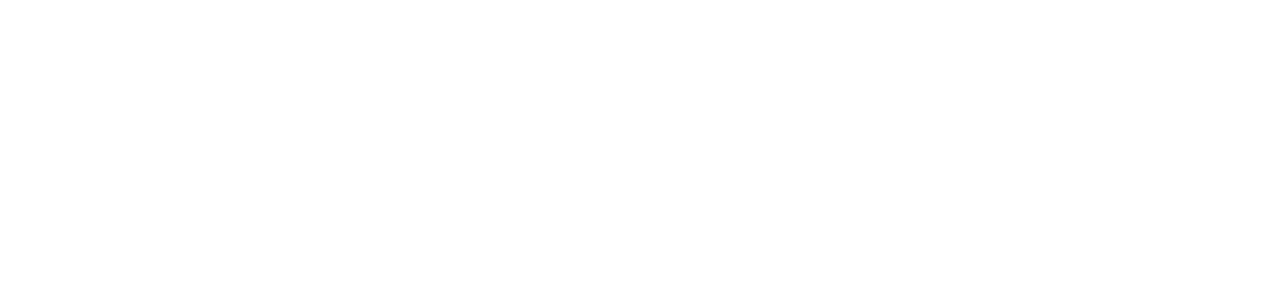
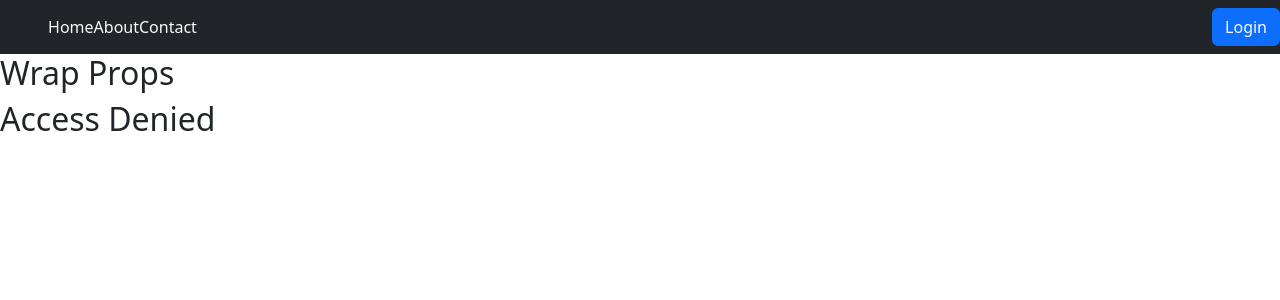
Before and after one commit to kavypatel6425/React-JavaScript, a React (Vite) app: page /wrapProps in a window 1280 px wide. Before the commit this address had no page. Shown: the top 300 px of the page. Built offline with nearby package versions, Linux system fonts and the light colour scheme.

Commit message:
14-04-2026

```diff
--- a/src/Router/Lecture-12/Mai_Router_2.jsx
+++ b/src/Router/Lecture-12/Mai_Router_2.jsx
@@ -29,6 +29,7 @@
 import UseDeferredValue from '../Lecture-21/UseDeferredValue'
 import CostomHook from '../Lecture-22/CostomHook'
 import WithMassge from '../Lecture-27/WithMassge'
+import WrapProps from '../Lecture-27/WrapProps'
 
 // import Abc from '../Abc'
 // import useCostomHook_Child from '../Lecture-22/useCostomHook_Child'
@@ -76,6 +77,7 @@
                     {/* <Route path='abc' element={<Abc/>}/> */}
                     {/* <Route path='costomHook_Child' element={<useCostomHook_Child/>}/> */}
                     <Route path='withMassge' element={<WithMassge/>}/>
+                    <Route path='wrapProps' element={<WrapProps/>}/>
 
                 </Route>
                     {/* <Route path='lecture3_Header' element={<Lecture3_Header/>}/> */}
--- a/src/Router/Lecture-27/Hoc.jsx
+++ b/src/Router/Lecture-27/Hoc.jsx
@@ -4,6 +4,8 @@
   return (
     <>
         <h2>Hello User</h2>
+
+
     </>
   )
 }
--- /dev/null
+++ b/src/Router/Lecture-27/PropsForward.jsx
@@ -0,0 +1,21 @@
+import React from 'react'
+
+function PropsForward(WrappedComponent) {
+    function EnhancedProps({ hasAccess, props }) {
+        console.log("Props:", props);
+        // return (
+        //     <>
+        //         <p>Enhanced Massge</p>
+        //         <WrappedComponent {...props} />
+        //     </>
+        // )
+
+        if (!hasAccess) {
+            return <h2>Access Denied</h2>
+        }
+        <WrappedComponent {...props} />
+    }
+    return EnhancedProps
+}
+
+export default PropsForward
--- /dev/null
+++ b/src/Router/Lecture-27/UserCard.jsx
@@ -0,0 +1,13 @@
+import React from 'react'
+import PropsForward from './PropsForward'
+
+function UserCard({ name, age }) {
+    return (
+        <>
+            <h3>{name}</h3>
+            <p>Age :{age}</p>
+        </>
+    )
+}
+
+export default UserCard
--- /dev/null
+++ b/src/Router/Lecture-27/WrapProps.jsx
@@ -0,0 +1,15 @@
+import React from 'react'
+import PropsForward from './PropsForward';
+import UserCard from './UserCard';
+
+function WrapProps() {
+    const UserCardWithBorder = PropsForward(UserCard);
+    return (
+        <>
+            <h2>Wrap Props</h2>
+            <UserCardWithBorder name="Rahul" age={25} />
+        </>
+    )
+}
+
+export default WrapProps
```
Also changed, not shown: 1 other file (tests, documents, lock files or other folders).
